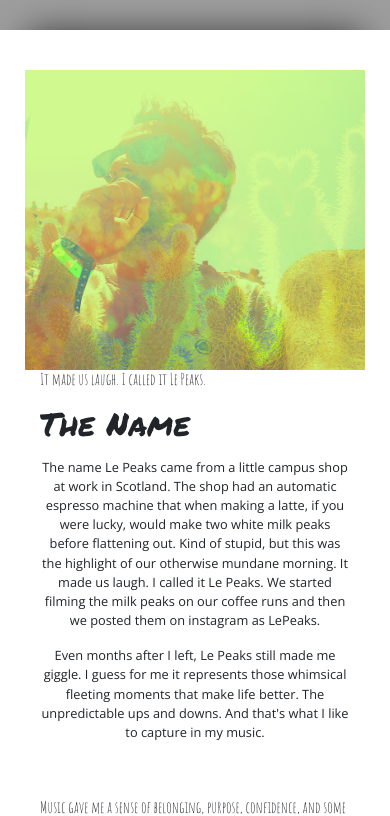
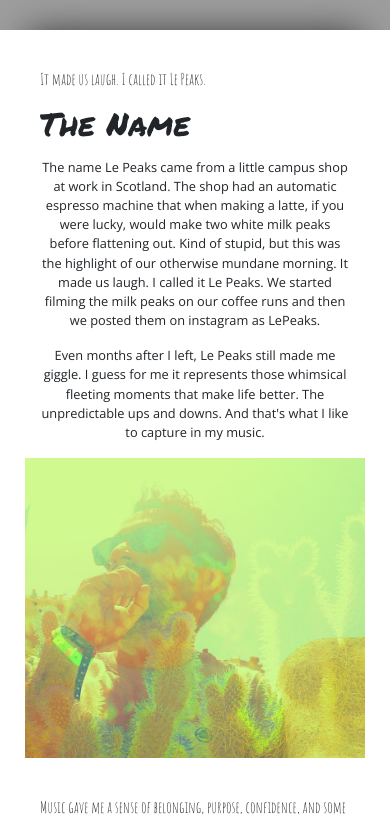
Before and after one commit to joujuanpablo/lepeaks, a React (Create React App) app: page /story in a window 390 px wide. Shown: the part 470-1286 px from the top of the page. Built offline with nearby package versions, Linux system fonts and the light colour scheme; grey boxes are pictures that could not be loaded.

Commit message:
reordering columns on mobile for story page

```diff
--- a/src/components/Story/Story.jsx
+++ b/src/components/Story/Story.jsx
@@ -22,8 +22,7 @@ export default () => {
             </HeroImage>
             <div className="story-content container">
                 <div className="row">
-                    <div className="col-sm-12 col-md-6 col-lg-7 image the-name"></div>
-                    <div className="col-sm-12 col-md-6 col-lg-5 text">
+                    <div className="col-sm-12 order-md-2 col-md-6 col-lg-5 text">
                         <div className="text">
                             <h3>{text.theName.subheading}</h3>
                             <h2>{text.theName.heading}</h2>
@@ -31,6 +30,7 @@ export default () => {
                             <p>{text.theName.body2}</p>
                         </div>
                     </div>
+                    <div className="col-sm-12 col-md-6 col-lg-7 image the-name"></div>
                 </div>
                 <div className="row">
                     <div className="col-sm-12 col-md-6 col-lg-5">
@@ -47,8 +47,7 @@ export default () => {
                     <div className="col-sm-12 col-md-6 col-lg-7 image early-history"></div>
                 </div>
                 <div className="row">
-                    <div className="col-sm-12 col-md-6 col-lg-7 image the-job"></div>
-                    <div className="col-sm-12 col-md-6 col-lg-5">
+                    <div className="col-sm-12 order-md-2 col-md-6 col-lg-5">
                         <div className="text">
                             <h3>{text.theJob.subheading}</h3>
                             <h2>{text.theJob.heading}</h2>
@@ -56,6 +55,7 @@ export default () => {
                             <p>{text.theJob.body2}</p>
                         </div>
                     </div>
+                    <div className="col-sm-12 col-md-6 col-lg-7 image the-job"></div>
                 </div>
                 <div className="row">
                     <div className="col-sm-12 col-md-6 col-lg-5">
@@ -69,8 +69,7 @@ export default () => {
                     <div className="col-sm-12 col-md-6 col-lg-7 image the-break"></div>
                 </div>
                 <div className="row">
-                    <div className="col-sm-12 col-md-6 col-lg-7 image the-now"></div>
-                    <div className="col-sm-12 col-md-6 col-lg-5">
+                    <div className="col-sm-12 order-md-2 col-md-6 col-lg-5">
                         <div className="text">
                             <h3>{text.theNow.subheading}</h3>
                             <h2>{text.theNow.heading}</h2>
@@ -78,6 +77,7 @@ export default () => {
                             <p>{text.theNow.body2}</p>
                         </div>
                     </div>
+                    <div className="col-sm-12 col-md-6 col-lg-7 image the-now"></div>
                 </div>
             </div>
         </div>
```
